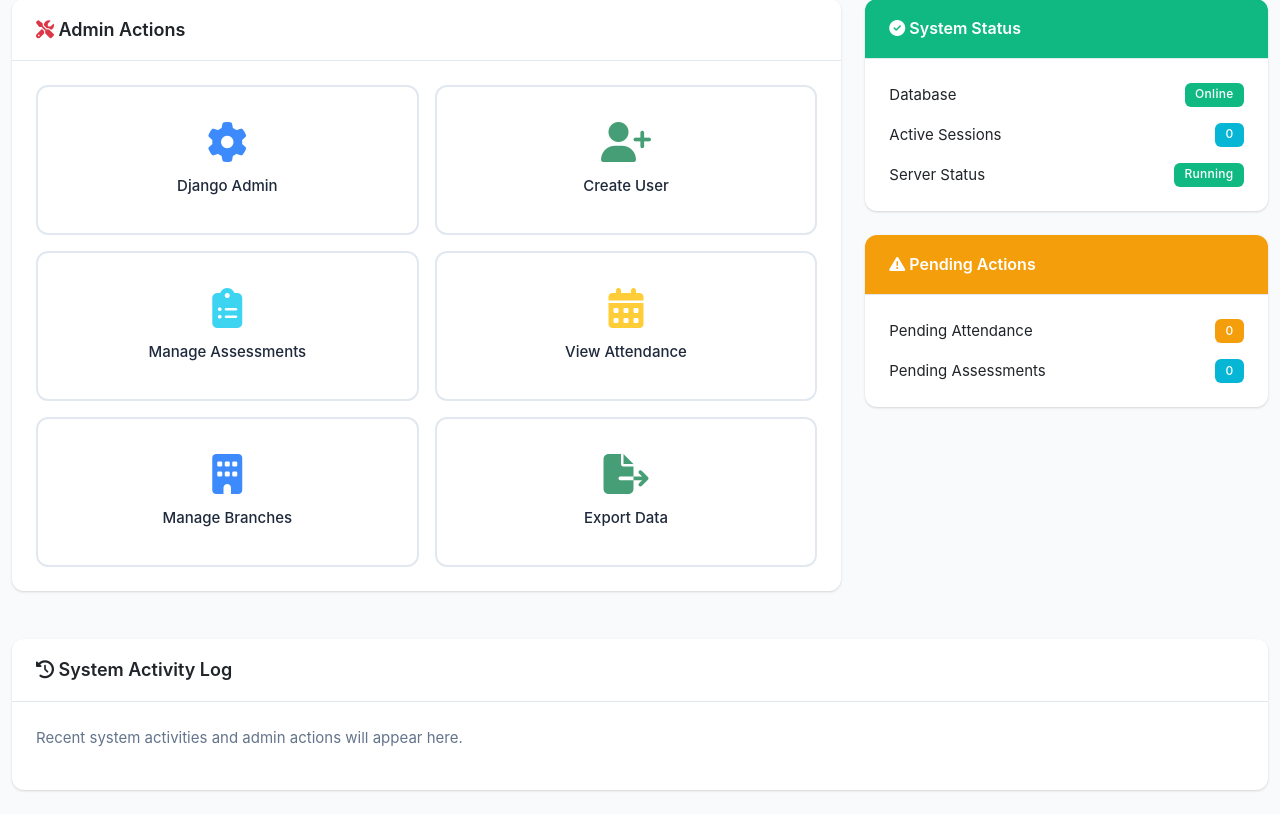
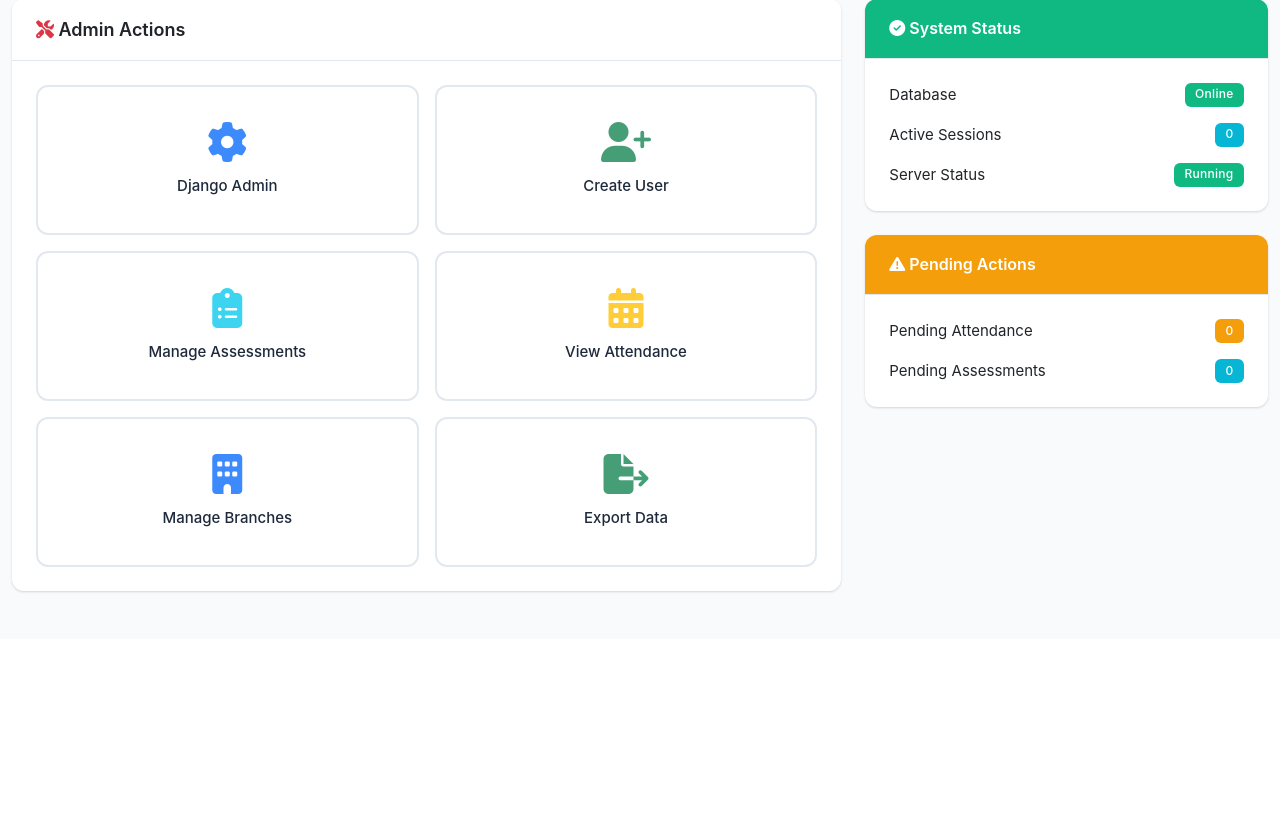
Before and after one commit to Frederick-Teye/InternshipManagementSystem, a Django app: page /dashboards/admin/ in a window 1280 px wide. Shown: the part 367-1181 px from the top of the page. After the commit the page ends 960 px from the top, so only its background shows below. Run offline with Django 4.2, Linux system fonts and the light colour scheme; the visitor is signed in with stand-in values (Sample User, id 1); data comes from the database, SQL or seed files in the repository; data that the repository does not hold is empty.

Commit message:
Remove recent activity log cards from admin and manager dashboards

```diff
--- a/templates/dashboards/admin.html
+++ b/templates/dashboards/admin.html
@@ -166,18 +166,4 @@
     </div>
   </div>
 </div>
-
-<!-- Recent Activity -->
-<div class="row">
-  <div class="col-12">
-    <div class="card">
-      <div class="card-header">
-        <h5 class="card-title mb-0"><i class="fas fa-history"></i> System Activity Log</h5>
-      </div>
-      <div class="card-body">
-        <p class="text-muted">Recent system activities and admin actions will appear here.</p>
-      </div>
-    </div>
-  </div>
-</div>
 {% endblock %}
```
Also changed, not shown: templates/dashboards/manager.html (+0 -14 lines).
